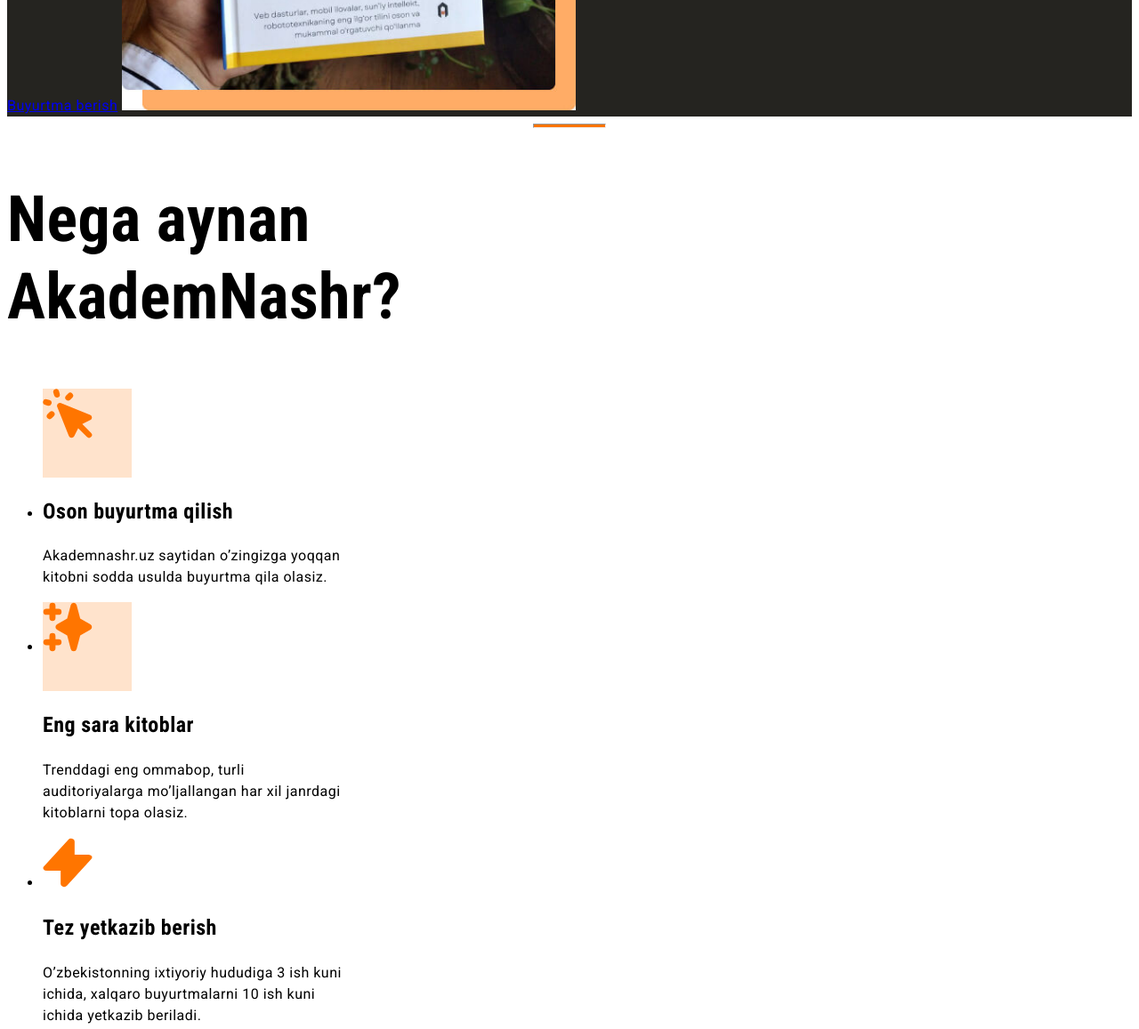
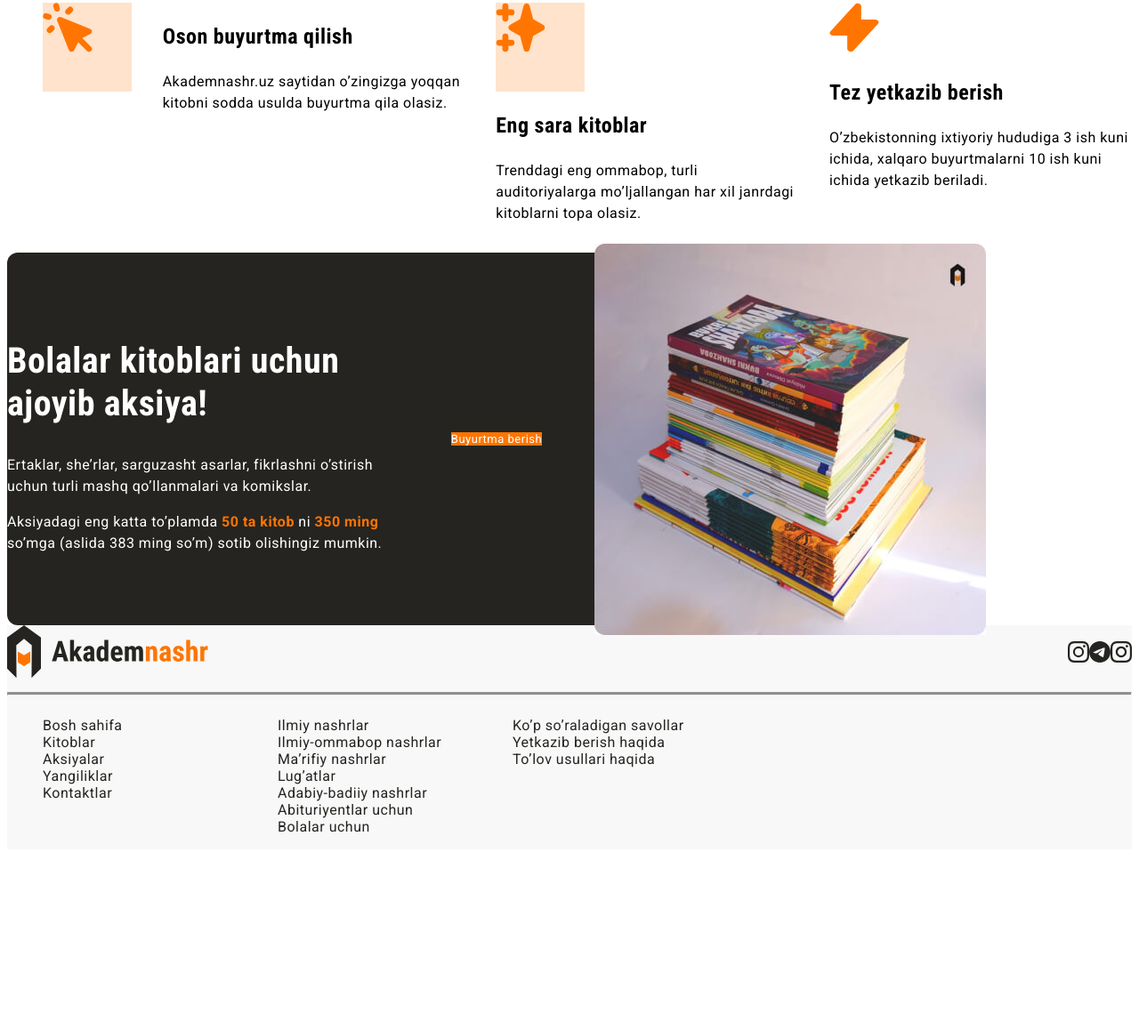
Before and after one commit to FrontdevGo/godan-nimadir, a plain HTML site: page index.html in a window 1280 px wide. Shown: the part 900-2057 px from the top of the page at 89% size. After the commit the page ends 1863 px from the top, so only its background shows below. Drawn offline with Linux system fonts and the light colour scheme.

Commit message:
Add flex justify content and align -items styles

```diff
--- a/index.html
+++ b/index.html
@@ -20,6 +20,7 @@
   <header class="site-header">
     <img src="img/logo.svg" alt="Logo rasmi" width="227" height="60">
 
+    <div class="site-header-actions">
       <!-- SITE NAV -->
       <nav>
         <ul class="sitenav-list">
@@ -30,6 +31,7 @@
         </ul>
         <a class="main-link" href="index.html">RO"YXARDAN O'TISH</a>
       </nav>
+    </div>
   </header>
 
 
@@ -40,7 +42,7 @@
     <div class="hero-content">
       <hr class="orange-line">
       <h2 class="hero-heading">Pythonda dasturlash <br>asoslari</h2>
-      <p class="hero-text , font-style">Dasturlash asoslariga oid o‘zbek tilidagi ilk eng mukammal qo‘llanma. Kitobning har bir
+      <p class="hero-text">Dasturlash asoslariga oid o‘zbek tilidagi ilk eng mukammal qo‘llanma. Kitobning har bir
         bo‘limi uchun maxsus video
         darslar yozilgan bo‘lib, ularga kitobda ko‘rsatilgan QR kod orqali o‘tish mumkin.</p>
     </div>
@@ -61,13 +63,13 @@
       <hr class="orange-line">
       <h2 class="features-heading"> Nega aynan <br> AkademNashr?</h2>
 
-      <ul>
+      <ul class="features-list">
         <div class="feature-icon-wrapper">
           <img src="img/Icon.svg" alt="Cursor icon" width="56" height="56">
         </div>
         <li class="feature">
           <h3 class="feature-title">Oson buyurtma qilish</h3>
-          <p class="feature-info , font-style">Akademnashr.uz saytidan o’zingizga yoqqan kitobni sodda usulda buyurtma qila olasiz.
+          <p class="feature-info ">Akademnashr.uz saytidan o’zingizga yoqqan kitobni sodda usulda buyurtma qila olasiz.
           </p>
         </li>
         <li class="feature">
@@ -112,12 +114,13 @@
   <!-- Site footer -->
   <footer class="site-footer">
 
-    <div>
+    <div class="site-footer-top">
       <a href="index.html">
         <img src="img/logo.svg" alt="AkademNashr logosi" width="227" height="60">
       </a>
+
       <!-- Ijtimoi tarmoqlar -->
-      <ul>
+      <ul class="site-footer-socials">
         <li><a href="https://t.me/Akademnashr" target="_blank">
             <svg width="24" height="24" fill="none" xmlns="http://www.w3.org/2000/svg">
               <path fill-rule="evenodd" clip-rule="evenodd"
@@ -146,7 +149,7 @@
     <hr class="site-footer-devider">
 
     <!-- Linklar -->
-    <div>
+    <div class="site-footer-botton">
       <ul class="site-footer-links">
         <li> <a href="#">Bosh sahifa</a></li>
         <li><a href="#">Kitoblar</a></li>
--- a/style.css
+++ b/style.css
@@ -9,10 +9,18 @@
 
 .site-header{
   background-color: white;
+  display: flex;
+  align-items: center;
+  justify-content: space-between;
+}
+.site-header-actions{
+  display: flex;
+  align-items: center;
 }
 /* SITE NAV */
 .sitenav-list{
   list-style: none;
+  display: flex;
 }
 
 .sitenav-link{
@@ -37,6 +45,9 @@
 .hero{
   background-color: #252420;
   color: #fff;
+  display: flex;
+  align-items: center;
+  justify-content: space-between;
 }
 
 .hero-content{
@@ -69,6 +80,12 @@
   line-height: 1.2;
   font-family: "Roboto Condensed","Roboto","Arial",sans-serif;
 }
+.features-list{
+  display: flex;
+  list-style: none;
+  justify-content: space-between;
+
+}
 /* FEATURE */
 
 .feature{
@@ -95,6 +112,9 @@
   height: 419px;
   border-radius: 12px;
   color: #fff;
+  display: flex;
+  justify-content: space-between;
+  align-items: center;
 }
 
 .promo-content{
@@ -122,13 +142,26 @@
 .site-footer{
   background-color: #f8f8f8;
 }
+.site-footer-top{
+  display: flex;
+  align-items: center;
+  justify-content: space-between;
+
+}
 
 .site-footer ul{
   list-style: none;
 }
+.site-footer-socials{
+  display: flex;
+  align-items: center;
+}
 .site-footer-devider{
   height: 2px;
   background-color: rgba(37,36,32,0.5);
+}
+.site-footer-botton{
+  display: flex;
 }
 .site-footer-links{
   width: 224px;
```
Lines whose indentation alone changed are shown as unchanged.
